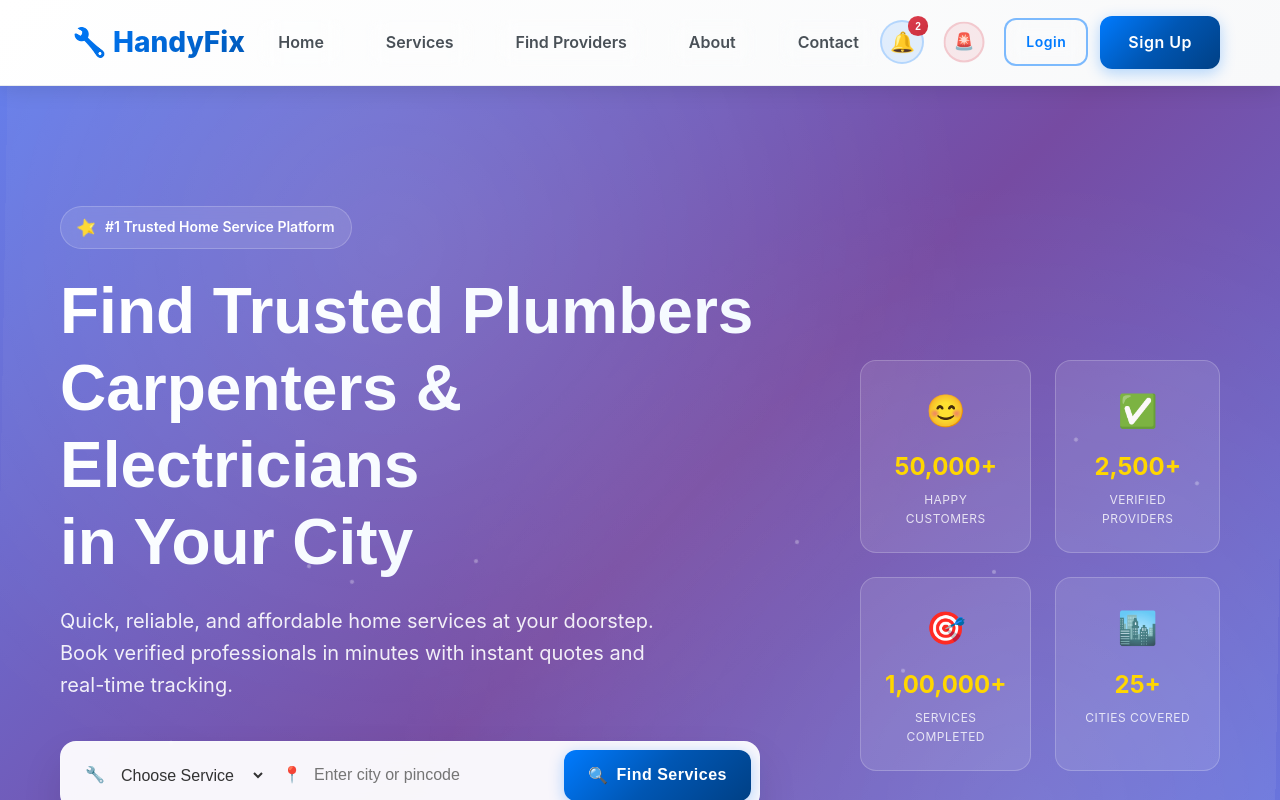
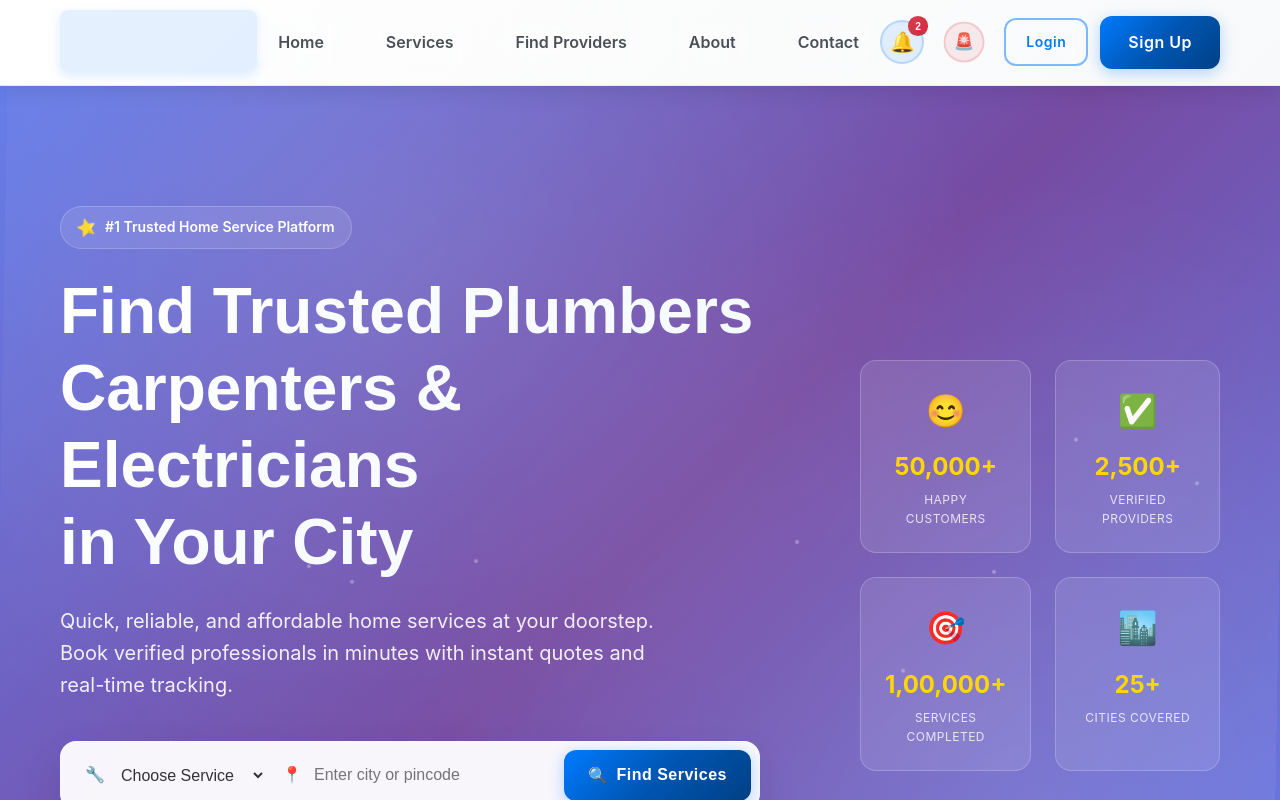
Before and after one commit to Hetansh-Pathak/HANDYMAN-SERVICE-BOOKING-, a Next.js app: page / in a window 1280 px wide. In both pictures the pointer is over the link "🔧 HandyFix". Shown: the top 800 px of the page. Built offline with nearby package versions, Linux system fonts and the light colour scheme.

Commit message:
Add CSS for navigation hover effects
cgen-f7d39194f5004db995d32beb66fb2992

```diff
--- a/styles/globals.css
+++ b/styles/globals.css
@@ -621,6 +621,19 @@ body {
   background: linear-gradient(135deg, #0056b3, #004085);
 }
 
+/* Navigation Hover Effects */
+a[href="/"], a[href="/services"], a[href="/providers"], a[href="/about"], a[href="/contact"] {
+  transition: all 0.3s cubic-bezier(0.4, 0, 0.2, 1) !important;
+}
+
+a[href="/"]:hover, a[href="/services"]:hover, a[href="/providers"]:hover, a[href="/about"]:hover, a[href="/contact"]:hover {
+  background: rgba(0, 123, 255, 0.1) !important;
+  color: #007bff !important;
+  transform: translateY(-2px) !important;
+  box-shadow: 0 4px 12px rgba(0, 123, 255, 0.15) !important;
+  border-color: rgba(0, 123, 255, 0.3) !important;
+}
+
 /* Service Name Visibility Improvements */
 .service-name,
 .step-title,
```
